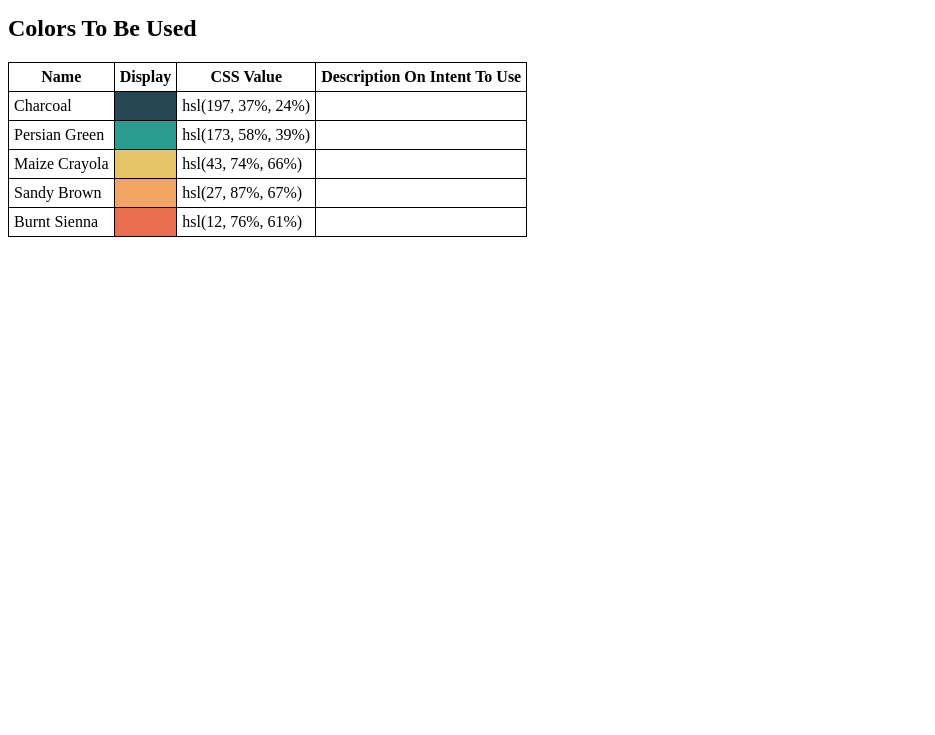
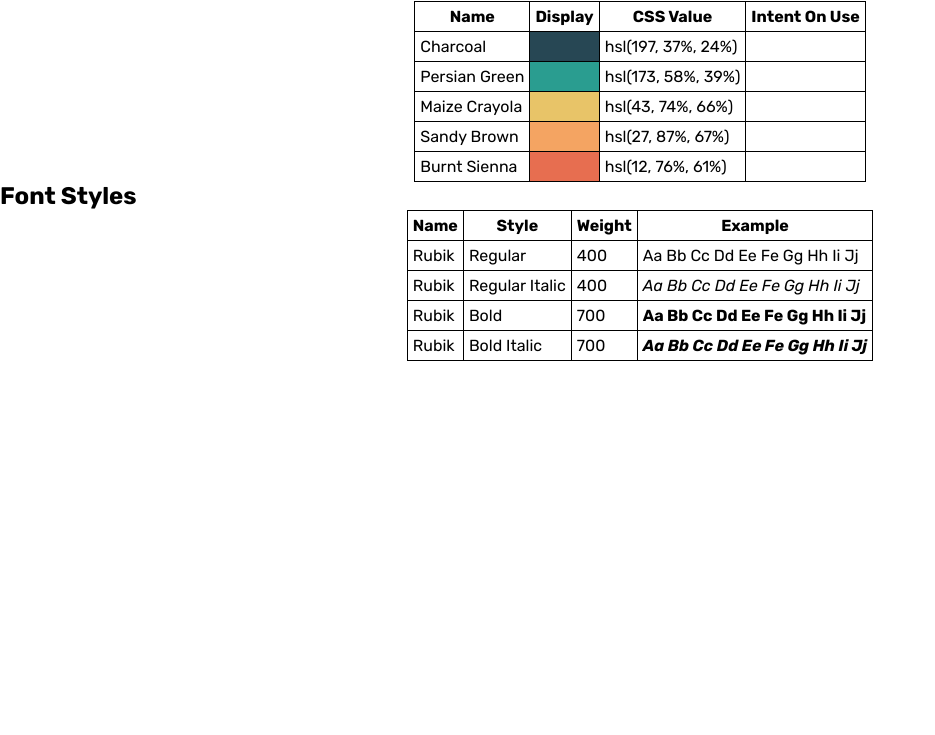
Before and after one commit to gemmanuel17/Build-a-Website-Design-System, a plain HTML site: page index.html in a window 1280 px wide. Shown: the part 65-800 px from the top of the page, without its empty margins (0-935 px from the left). Drawn offline with Linux system fonts and the light colour scheme.

Commit message:
Updated Files

```diff
--- a/css/styles.css
+++ b/css/styles.css
@@ -1,3 +1,8 @@
+* {
+    font-family: 'Rubik', sans-serif;
+    margin: 0 auto;
+}
+
 table, th, td {
     border: 1px solid #000000;
     border-collapse: collapse;
--- a/index.html
+++ b/index.html
@@ -5,6 +5,11 @@
     <head>
         <title>Website Design System</title>
         <link rel="stylesheet" href="./css/styles.css" type="text/css">
+
+        <!--Google Fonts-->
+        <link rel="preconnect" href="https://fonts.googleapis.com">
+        <link rel="preconnect" href="https://fonts.gstatic.com" crossorigin>
+        <link href="https://fonts.googleapis.com/css2?family=Rubik:ital,wght@0,400;0,700;1,400;1,700&display=swap" rel="stylesheet">
     </head>
 
     <body>
@@ -13,42 +18,60 @@
 
         <!--Section outlining the colors to be used-->
 
-        <h2>Colors To Be Used</h2>
+        <h2>Color Pallet</h2>
         <table>
+
+            <!--Table header-->
+
             <thead>
                 <tr>
                     <th>Name</th>
                     <th>Display</th>
                     <th>CSS Value</th>
-                    <th>Description On Intent To Use</th>
+                    <th>Intent On Use</th>
                 </tr>
             </thead>
 
             <tbody>
+
+                <!--Row 1-->
+
                 <tr>
                     <td>Charcoal</td>
                     <td id="display-charcoal"> </td>
                     <td>hsl(197, 37%, 24%)</td>
                     <td> </td>
                 </tr>
+
+                <!--Row 2-->
+
                 <tr>
                     <td>Persian Green</td>
                     <td id="display-persian-green"> </td>
                     <td>hsl(173, 58%, 39%)</td>
                     <td> </td>
                 </tr>
+
+                <!--Row 3-->
+
                 <tr>
                     <td>Maize Crayola</td>
                     <td id="display-maize-crayola"> </td>
                     <td>hsl(43, 74%, 66%)</td>
                     <td> </td>
                 </tr>
+
+                <!--Row 4-->
+
                 <tr>
                     <td>Sandy Brown</td>
                     <td id="display-sandy-brown"> </td>
                     <td>hsl(27, 87%, 67%)</td>
                     <td> </td>
                 </tr>
+
+                <!--Row 5-->
+
                 <tr>
                     <td>Burnt Sienna</td>
                     <td id="display-burnt-sienna"> </td>
@@ -58,6 +81,77 @@
             </tbody>
         </table>
 
+        <!--Section outlining the fonts to be used-->
+
+        <h2>Font Styles</h2>
+        <table>
+            <thead>
+
+                <!-- Table header-->
+                <tr>
+                    <th>Name</th>
+                    <th>Style</th>
+                    <th>Weight</th>
+                    <th>Example</th>
+                </tr>
+            </thead>
+
+            <tbody>
+
+                <!--Row 1-->
+                <tr>
+                    <td>Rubik</td>
+                    <td>Regular</td>
+                    <td>400</td>
+                    <td>
+                        Aa Bb Cc Dd Ee Fe Gg Hh Ii Jj
+                    </td>
+                </tr>
+
+                <!--Row 2-->
+
+                <tr>
+                    <td>Rubik</td>
+                    <td>Regular Italic</td>
+                    <td>400</td>
+                    <td>
+                        <em>
+                            Aa Bb Cc Dd Ee Fe Gg Hh Ii Jj
+                        </em>
+                    </td>
+                </tr>
+
+                <!--Row 3-->
+
+                <tr>
+                    <td>Rubik</td>
+                    <td>Bold</td>
+                    <td>700</td>
+                    <td>
+                        <strong>
+                            Aa Bb Cc Dd Ee Fe Gg Hh Ii Jj
+                        </strong>
+                    </td>
+                </tr>
+
+                <!--Row 4-->
+
+                <tr>
+                    <td>Rubik</td>
+                    <td>Bold Italic</td>
+                    <td>700</td>
+                    <td>
+                        <strong>
+                            <em>
+                                Aa Bb Cc Dd Ee Fe Gg Hh Ii Jj
+                            </em>
+                        </strong>
+                    </td>
+                </tr>
+
+            </tbody>
+        </table>
+
     </body>
 
 </html>
```
